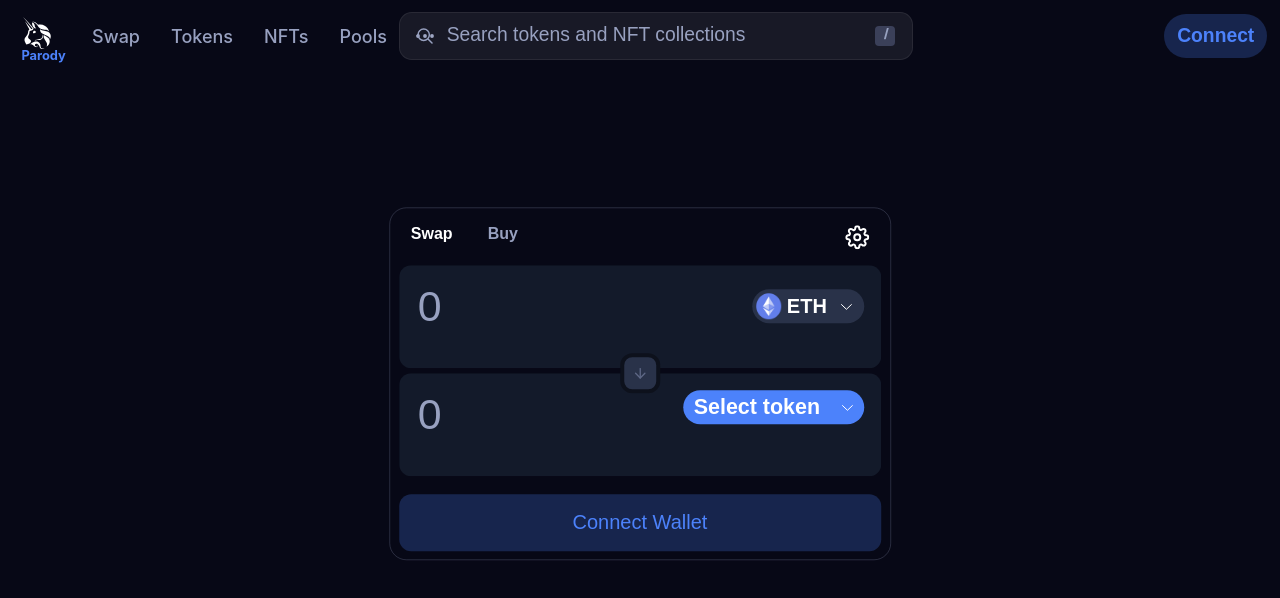
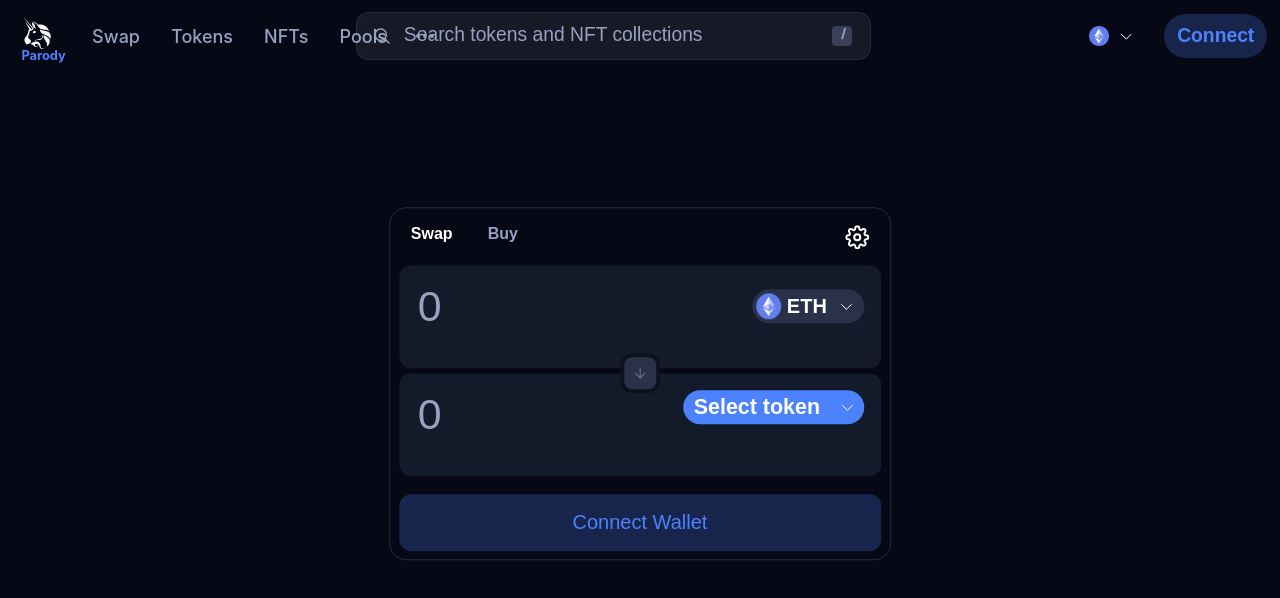
Before and after one commit to Adebobola01/uniswap-parody, a React (Create React App) app: page / in a window 1280 px wide. Shown: the top 598 px of the page. Built offline with nearby package versions, Linux system fonts and the light colour scheme.

Commit message:
feat: added the select btn

```diff
--- a/src/Components/Navbar/Navbar.scss
+++ b/src/Components/Navbar/Navbar.scss
@@ -12,4 +12,26 @@
 .nav {
   display: flex;
   align-items: center;
+
+  &-btns {
+    display: flex;
+    align-items: center;
+    &__select {
+      display: flex;
+      align-items: center;
+      margin-right: 2rem;
+      cursor: pointer;
+      height: 100%;
+      padding: 1rem;
+      border-radius: 8px;
+
+      &:hover {
+        background-color: rgba(153, 161, 189, 0.0784313725490196);
+      }
+      img {
+        height: 20px;
+        margin-right: 1rem;
+      }
+    }
+  }
 }
--- a/src/Components/Navbar/index.tsx
+++ b/src/Components/Navbar/index.tsx
@@ -5,6 +5,7 @@ import NavigationItem from "../Navigation/NavigationItem";
 import ThreeDots from "../Buttons/3dots";
 import ConnectBtn from "../Buttons/connectBtn";
 import Search from "../Inputs/search";
+import ethImg from "../../assets/images/ethLogo.png"
 const Navbar = (prop: any) => {
 
     return (
@@ -15,11 +16,14 @@ const Navbar = (prop: any) => {
                 <NavigationItem link='/tokens' >Tokens</NavigationItem>
                 <NavigationItem link='/nfts'>NFTs</NavigationItem>
                 <NavigationItem link='/pools'>Pools</NavigationItem>
-
                 <ThreeDots/>
             </nav>
             <Search/>
-            <div>
+            <div className="nav-btns" >
+                <div className="nav-btns__select" >
+                    <img src={ethImg} alt="eth_logo" />
+                    <svg width="12" height="7" viewBox="0 0 12 7" fill="none" xmlns="http://www.w3.org/2000/svg"><path d="M0.97168 1L6.20532 6L11.439 1" stroke="white"></path></svg>
+                </div>
                 <ConnectBtn/>
             </div>
         </div>
```
